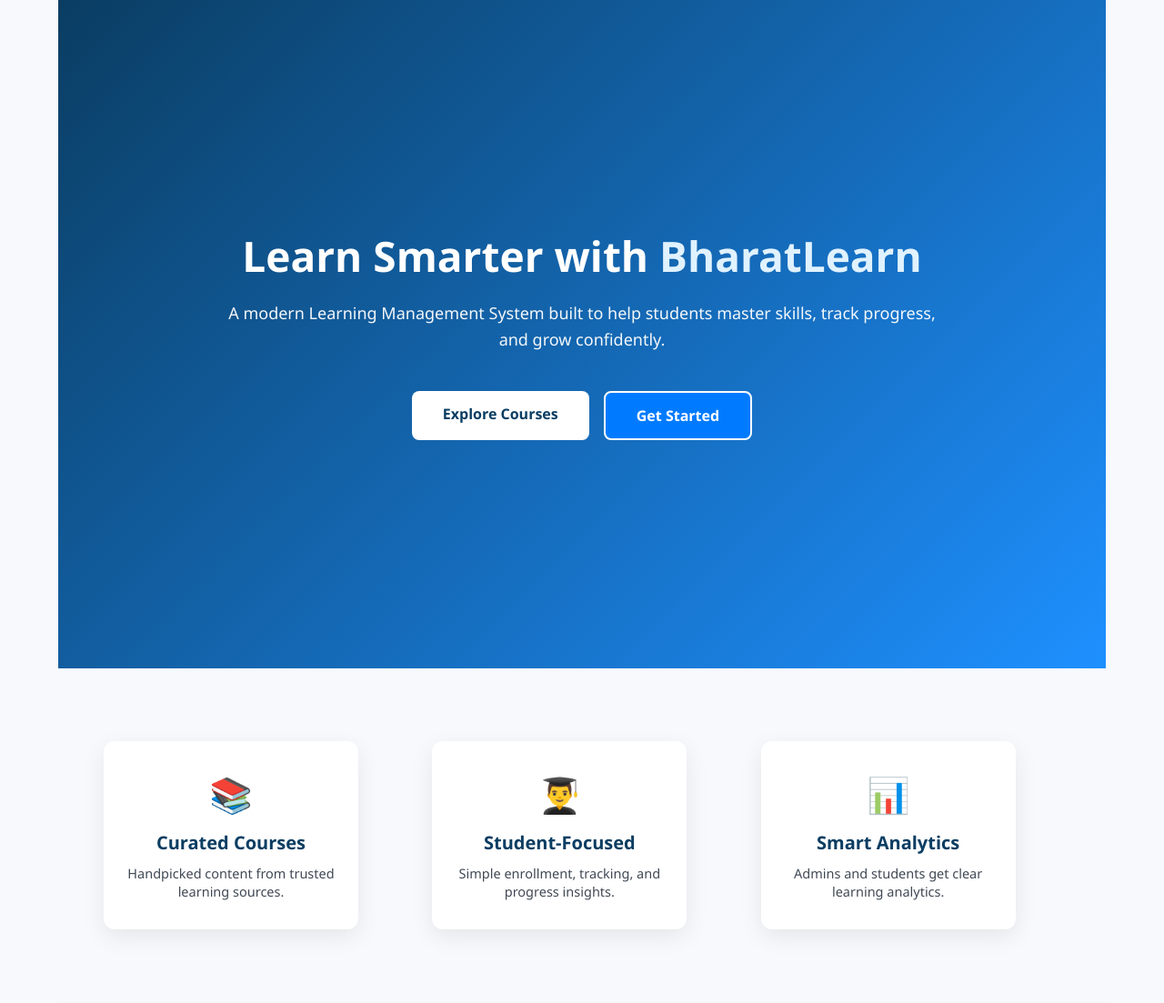
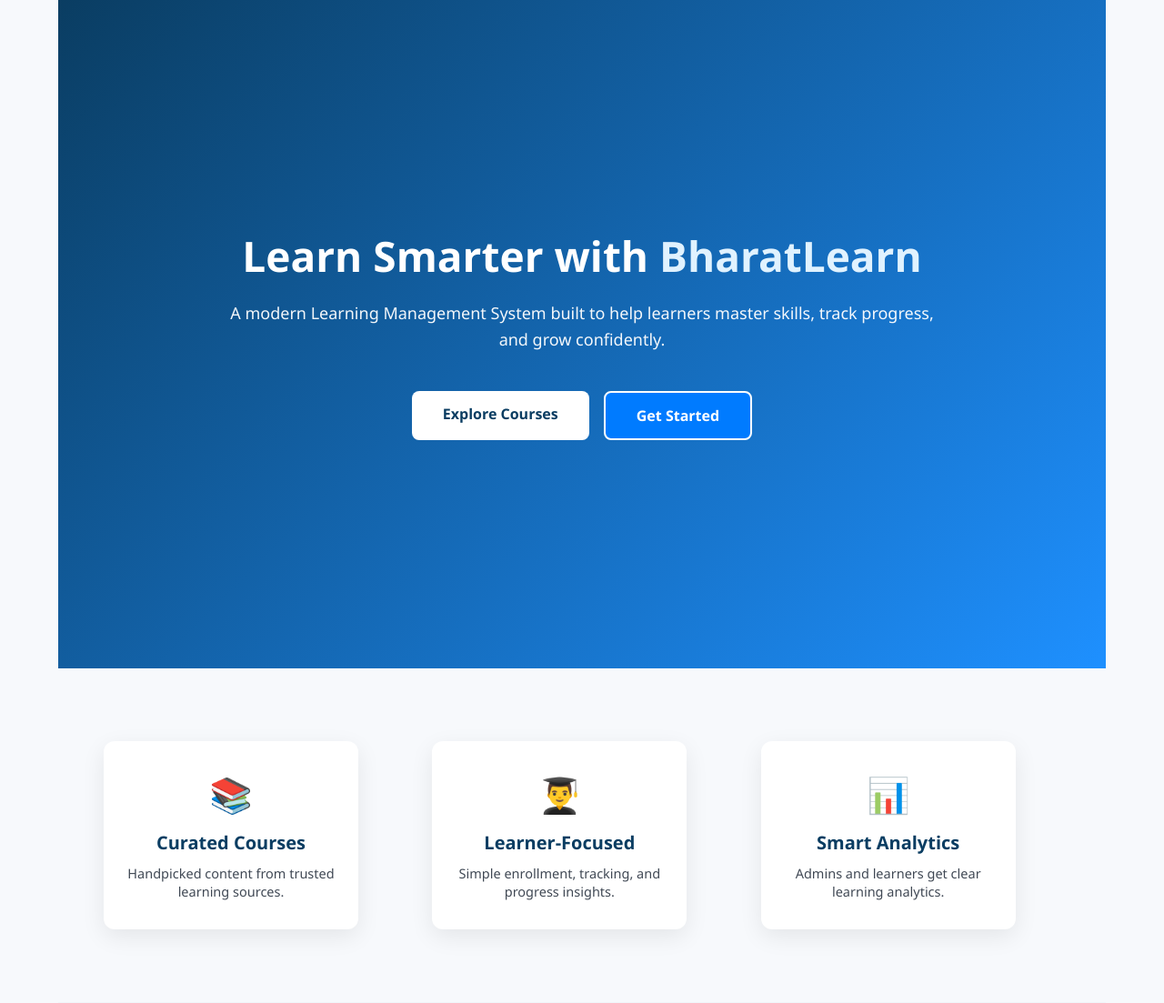
Before and after one commit to pratikunnad/BharatLearn-LMS, a Flask app: page / in a window 1280 px wide. Shown: the part 145-1248 px from the top of the page at 91% size. Run offline with Flask 3, Linux system fonts and the light colour scheme.

Commit message:
Rename student to learner across UI, routes, and templates

```diff
--- a/app.py
+++ b/app.py
@@ -42,8 +42,8 @@ def inject_year():
 @app.route("/")
 def home():
     if session.get("user_id"):
-        if session.get("role") == "student":
-            return redirect("/student/dashboard")
+        if session.get("role") == "learner":
+            return redirect("/learner/dashboard")
         elif session.get("role") == "admin":
             return redirect("/admin/dashboard")
     return render_template("home.html")
@@ -75,7 +75,7 @@ def login():
             if user["role"] == "admin":
                 return redirect(url_for("admin_dashboard"))
             else:
-                return redirect(url_for("student_dashboard"))
+                return redirect(url_for("learner_dashboard"))
         else:
             flash("Invalid email or password", "danger")
 
@@ -125,7 +125,7 @@ def register():
 
     return render_template("register.html", message=message)
 
-@app.route("/student/change-password", methods=["GET", "POST"])
+@app.route("/learner/change-password", methods=["GET", "POST"])
 def change_password():
     if "user_id" not in session:
         return redirect("/login")
@@ -137,7 +137,7 @@ def change_password():
 
         if new_password != confirm_password:
             flash("Passwords do not match", "danger")
-            return redirect("/student/change-password")
+            return redirect("/learner/change-password")
 
         conn = get_db_connection()
         cursor = conn.cursor(dictionary=True)
@@ -154,7 +154,7 @@ def change_password():
         # 1️⃣ Verify current password
         if not check_password_hash(user["password"], current_password):
             flash("Current password is incorrect", "danger")
-            return redirect("/student/change-password")
+            return redirect("/learner/change-password")
         else:
             cursor.execute(
                 "UPDATE users SET password=%s WHERE id=%s",
@@ -166,15 +166,15 @@ def change_password():
         cursor.close()
         conn.close()
 
-        return redirect("/student/profile")
+        return redirect("/learner/profile")
 
     return render_template("change_password.html")
 
 from datetime import datetime, timezone, timedelta, date
 
-@app.route("/student/dashboard")
-def student_dashboard():
-    if "user_id" not in session or session["role"] != "student":
+@app.route("/learner/dashboard")
+def learner_dashboard():
+    if "user_id" not in session or session["role"] != "learner":
         return redirect("/login")
 
     user_id = session["user_id"]
@@ -254,7 +254,7 @@ def student_dashboard():
     conn.close()
 
     return render_template(
-        "student_dashboard.html",
+        "learner_dashboard.html",
         completed_courses=completed_courses,
         advanced_completed=advanced_completed,
         earned_badges=earned_badges,
@@ -390,8 +390,8 @@ def award_streak_badges(user_id):
         conn.close()
 
 
-@app.route("/student/profile")
-def student_profile():
+@app.route("/learner/profile")
+def learner_profile():
     if "user_id" not in session:
         return redirect("/login")
 
@@ -417,13 +417,13 @@ def student_profile():
     conn.close()
 
     return render_template(
-        "student_profile.html",
+        "learner_profile.html",
         user=user,
         earned_badges=earned_badges
     )
 
 
-@app.route("/student/profile/edit", methods=["GET", "POST"])
+@app.route("/learner/profile/edit", methods=["GET", "POST"])
 def edit_profile():
     if "user_id" not in session:
         return redirect("/login")
@@ -460,7 +460,7 @@ def edit_profile():
 
         conn.commit()
         flash("Profile updated successfully 🎉", "success")
-        return redirect("/student/profile")
+        return redirect("/learner/profile")
 
     cursor.execute("SELECT * FROM users WHERE id=%s", (user_id,))
     user = cursor.fetchone()
@@ -471,7 +471,7 @@ def edit_profile():
     return render_template("edit_profile.html", user=user)
 
 
-@app.route("/student/profile/update", methods=["POST"])
+@app.route("/learner/profile/update", methods=["POST"])
 def update_profile():
     if "user_id" not in session:
         return redirect("/login")
@@ -498,7 +498,7 @@ def update_profile():
     conn.close()
 
     flash("✅ Profile updated successfully", "success")
-    return redirect("/student/profile")
+    return redirect("/learner/profile")
 
 
 @app.route("/some-route")
@@ -807,7 +807,7 @@ def add_course():
     return render_template("add_course.html")
 
 
-@app.route("/student/courses")
+@app.route("/learner/courses")
 def view_courses():
     return redirect(url_for("courses"))
 
@@ -846,8 +846,8 @@ def admin_enrollments():
     cursor.execute("""
         SELECT
             e.id AS enrollment_id,
-            u.name AS student_name,
-            u.email AS student_email,
+            u.name AS learner_name,
+            u.email AS learner_email,
             c.title AS course_title,
             e.enrolled_at
         FROM enrollments e
@@ -896,9 +896,9 @@ def admin_enrollment_analytics():
     cursor.execute("SELECT COUNT(*) AS total_enrollments FROM enrollments")
     total_enrollments = cursor.fetchone()["total_enrollments"]
 
-    # Total unique students
-    cursor.execute("SELECT COUNT(DISTINCT user_id) AS total_students FROM enrollments")
-    total_students = cursor.fetchone()["total_students"]
+    # Total unique learners
+    cursor.execute("SELECT COUNT(DISTINCT user_id) AS total_learners FROM enrollments")
+    total_learners = cursor.fetchone()["total_learners"]
 
     # Total courses enrolled
     cursor.execute("SELECT COUNT(DISTINCT course_id) AS total_courses FROM enrollments")
@@ -937,40 +937,40 @@ def admin_enrollment_analytics():
     return render_template(
         "admin_enrollment_analytics.html",
         total_enrollments=total_enrollments,
-        total_students=total_students,
+        total_learners=total_learners,
         total_courses=total_courses,
         today_enrollments=today_enrollments,
         course_data=course_data,
         difficulty_data=difficulty_data
     )
 
-@app.route("/admin/student-analytics")
-def student_analytics():
+@app.route("/admin/learner-analytics")
+def learner_analytics():
     conn = get_db_connection()
     cursor = conn.cursor(dictionary=True)
 
-    # Total students
-    cursor.execute("SELECT COUNT(*) AS total FROM users WHERE role='student'")
-    total_students = cursor.fetchone()["total"]
+    # Total learners
+    cursor.execute("SELECT COUNT(*) AS total FROM users WHERE role='learner'")
+    total_learners = cursor.fetchone()["total"]
 
-    # Students with enrollments
+    # Learners with enrollments
     cursor.execute("""
         SELECT COUNT(DISTINCT user_id) AS total
         FROM enrollments
     """)
-    enrolled_students = cursor.fetchone()["total"]
+    enrolled_learners = cursor.fetchone()["total"]
 
-    # Students without enrollments
-    students_without_enrollments = total_students - enrolled_students
+    # Learners without enrollments
+    learners_without_enrollments = total_learners - enrolled_learners
 
-    # Average enrollments per student
+    # Average enrollments per learner
     cursor.execute("""
         SELECT COUNT(*) / COUNT(DISTINCT user_id) AS avg_enrollments
         FROM enrollments
     """)
     avg_enrollments = cursor.fetchone()["avg_enrollments"] or 0
 
-    # Student-wise enrollment details
+    # Learner-wise enrollment details
     cursor.execute("""
         SELECT
             u.id,
@@ -981,28 +981,28 @@ def student_analytics():
         FROM users u
         LEFT JOIN enrollments e ON u.id = e.user_id
         LEFT JOIN courses c ON e.course_id = c.id
-        WHERE u.role = 'student'
+        WHERE u.role = 'learner'
         GROUP BY u.id
         ORDER BY total_enrollments DESC
     """)
-    student_data = cursor.fetchall()
+    learner_data = cursor.fetchall()
 
     cursor.close()
 
     return render_template(
-        "student_wise_analytics.html",
-        total_students=total_students,
-        enrolled_students=enrolled_students,
-        students_without_enrollments=students_without_enrollments,
+        "learner_wise_analytics.html",
+        total_learners=total_learners,
+        enrolled_learners=enrolled_learners,
+        learners_without_enrollments=learners_without_enrollments,
         avg_enrollments=round(avg_enrollments, 2),
-        student_data=student_data
+        learner_data=learner_data
     )
 
 # --------------------
-# STUDENT PROGRESS (✅ FIXED)
+# LEARNER PROGRESS (✅ FIXED)
 # --------------------
-@app.route("/student/progress")
-def student_progress():
+@app.route("/learner/progress")
+def learner_progress():
     if "user_id" not in session:
         return redirect("/login")
 
@@ -1035,7 +1035,7 @@ def student_progress():
     conn.close()
 
     return render_template(
-        "student_progress.html",
+        "learner_progress.html",
         total_courses=total_courses,
         completed_courses=completed_courses,
         pending_courses=pending_courses,
@@ -1044,7 +1044,7 @@ def student_progress():
     )
 
 
-@app.route("/student/mark-completed/<int:enrollment_id>", methods=["POST"])
+@app.route("/learner/mark-completed/<int:enrollment_id>", methods=["POST"])
 def mark_completed(enrollment_id):
     if "user_id" not in session:
         return redirect("/login")
@@ -1134,7 +1134,7 @@ def mark_completed(enrollment_id):
     return redirect("/my-enrollments")
 
 
-@app.route("/student/visit-course/<int:course_id>")
+@app.route("/learner/visit-course/<int:course_id>")
 def visit_course(course_id):
     if "user_id" not in session:
         return redirect("/login")
@@ -1200,7 +1200,7 @@ def update_streak(user):
     return 1, today, freeze
 
 
-@app.route("/student/complete-lesson/<int:lesson_id>", methods=["POST"])
+@app.route("/learner/complete-lesson/<int:lesson_id>", methods=["POST"])
 def complete_lesson(lesson_id):
     user_id = session.get("user_id")
 
@@ -1211,11 +1211,11 @@ def complete_lesson(lesson_id):
     update_streak(user_id)
 
     flash("Lesson completed!", "success")
-    return redirect(url_for("student_dashboard"))
+    return redirect(url_for("learner_dashboard"))
 
 @app.route("/basic-programs")
 def basic_programs():
-    if "user_id" not in session or session["role"] != "student":
+    if "user_id" not in session or session["role"] != "learner":
         return redirect("/login")
     return render_template("basic_programs.html")
 
@@ -1244,9 +1244,9 @@ def go_programs():
     return render_template("programs_go.html")
 
 
-@app.route("/student/reference-books")
+@app.route("/learner/reference-books")
 def reference_books_main():
-    if "user_id" not in session or session["role"] != "student":
+    if "user_id" not in session or session["role"] != "learner":
         return redirect("/login")
 
     page = request.args.get("page", 1, type=int)
@@ -1333,9 +1333,9 @@ def add_reference_book():
 
 
 
-@app.route("/student/view-book/<int:book_id>")
+@app.route("/learner/view-book/<int:book_id>")
 def view_book(book_id):
-    if "user_id" not in session or session["role"] != "student":
+    if "user_id" not in session or session["role"] != "learner":
         return redirect("/login")
 
     conn = get_db_connection()
--- a/templates/add_course.html
+++ b/templates/add_course.html
@@ -172,7 +172,7 @@ body.dark .help-text {
         <!-- HEADER -->
         <div class="add-course-header">
             <h2>Add New Course</h2>
-            <p>Create and publish a new learning resource for students</p>
+            <p>Create and publish a new learning resource for learners</p>
         </div>
 
         <!-- FORM -->
@@ -185,7 +185,7 @@ body.dark .help-text {
 
             <div class="form-group">
                 <label>Description</label>
-                <textarea name="description" placeholder="Brief overview of what students will learn" required></textarea>
+                <textarea name="description" placeholder="Brief overview of what learners will learn" required></textarea>
             </div>
 
             <div class="form-grid">
@@ -227,7 +227,7 @@ body.dark .help-text {
             <div class="form-group">
                 <label>Course Link (External URL)</label>
                 <input type="url" name="course_link" placeholder="https://example.com/course" required>
-                <div class="help-text">Students will be redirected to this link</div>
+                <div class="help-text">Learners will be redirected to this link</div>
             </div>
 
             <div class="form-group">
--- a/templates/admin_enrollment_analytics.html
+++ b/templates/admin_enrollment_analytics.html
@@ -111,8 +111,8 @@ body.dark .chart-box {
             <p>{{ total_enrollments }}</p>
         </div>
         <div class="stat-card">
-            <h3>Total Students</h3>
-            <p>{{ total_students }}</p>
+            <h3>Total learners</h3>
+            <p>{{ total_learners }}</p>
         </div>
         <div class="stat-card">
             <h3>Total Courses</h3>
--- a/templates/base.html
+++ b/templates/base.html
@@ -252,16 +252,16 @@
                 <a href="/register">Register</a>
             {% else %}
 
-                {% if session.get("role") == "student" %}
-                    <a href="/student/dashboard"
-                    class="{% if 'student' in request.path %}active{% endif %}">
+                {% if session.get("role") == "learner" %}
+                    <a href="/learner/dashboard"
+                    class="{% if 'learner' in request.path %}active{% endif %}">
                         Dashboard
                     </a>
-                    <a href="/student/profile"
+                    <a href="/learner/profile"
                     class="{% if 'profile' in request.path %}active{% endif %}">
                         Profile
                     </a>
-                    <a href="/student/reference-books"
+                    <a href="/learner/reference-books"
                     class="{% if 'reference-books' in request.path %}active{% endif %}">
                         Reference Books
                     </a>
--- a/templates/basic_programs.html
+++ b/templates/basic_programs.html
@@ -66,7 +66,7 @@
 </div>
 
 <div class="back-btn-wrapper">
-    <a href="/student/dashboard" class="back-btn">← Back to Dashboard</a>
+    <a href="/learner/dashboard" class="back-btn">← Back to Dashboard</a>
 </div>
 
 {% endblock %}
--- a/templates/change_password.html
+++ b/templates/change_password.html
@@ -173,7 +173,7 @@ body.dark .btn-secondary:hover {
                 Update Password
             </button>
 
-            <a href="/student/profile" class="btn-secondary">
+            <a href="/learner/profile" class="btn-secondary">
                 Cancel
             </a>
         </div>
--- a/templates/edit_profile.html
+++ b/templates/edit_profile.html
@@ -21,7 +21,7 @@
     <div class="form-actions">
         <button type="submit" class="btn-primary">Save Changes</button>
 
-        <a href="/student/profile" class="btn-secondary">
+        <a href="/learner/profile" class="btn-secondary">
             Cancel
         </a>
     </div>
--- a/templates/home.html
+++ b/templates/home.html
@@ -206,7 +206,7 @@ footer p {
     <div class="hero-content">
         <h1>Learn Smarter with <span>BharatLearn</span></h1>
         <p>
-            A modern Learning Management System built to help students
+            A modern Learning Management System built to help learners
             master skills, track progress, and grow confidently.
         </p>
 
@@ -227,14 +227,14 @@ footer p {
 
     <div class="feature-card">
         <div class="feature-icon">👨‍🎓</div>
-        <h3>Student‑Focused</h3>
+        <h3>Learner-Focused</h3>
         <p>Simple enrollment, tracking, and progress insights.</p>
     </div>
 
     <div class="feature-card">
         <div class="feature-icon">📊</div>
         <h3>Smart Analytics</h3>
-        <p>Admins and students get clear learning analytics.</p>
+        <p>Admins and learners get clear learning analytics.</p>
     </div>
 </section>
 
--- a/templates/student_profile.html
+++ b/templates/learner_profile.html
@@ -90,8 +90,8 @@
     </div>
 
     <div class="profile-actions">
-    <a href="/student/profile/edit" class="btn-primary">Edit Profile</a>
-    <a href="/student/change-password" class="btn-primary" style="margin-left:10px;">
+    <a href="/learner/profile/edit" class="btn-primary">Edit Profile</a>
+    <a href="/learner/change-password" class="btn-primary" style="margin-left:10px;">
         Change Password
     </a>
 </div>
--- a/templates/student_progress.html
+++ b/templates/learner_progress.html
@@ -210,7 +210,7 @@ new Chart(document.getElementById("courseBar"), {
 </script>
 
 <div class="back-btn-wrapper">
-    <a href="/student/dashboard" class="back-btn">← Back to Dashboard</a>
+    <a href="/learner/dashboard" class="back-btn">← Back to Dashboard</a>
 </div>
 
 {% endblock %}
--- a/templates/login.html
+++ b/templates/login.html
@@ -193,7 +193,7 @@ body.dark .login-header h2 {
         <!-- FOOTER LINKS -->
         <div class="login-footer">
             <p>
-                New student?
+                New Learner?
                 <a href="{{ url_for('register') }}">Create an account</a>
             </p>
             <p>
--- a/templates/reference_books/view_book.html
+++ b/templates/reference_books/view_book.html
@@ -79,7 +79,7 @@ body.dark .info-bar {
       <p>{{ book.author }} • {{ book.language|upper }}</p>
     </div>
 
-    <a href="/student/reference-books" class="back-btn">
+    <a href="/learner/reference-books" class="back-btn">
       ← Back to Books
     </a>
   </div>
```
Also changed, not shown: templates/admin_dashboard.html (+4 -4 lines), templates/admin_enrollments.html (+5 -5 lines), templates/learner_dashboard.html (renamed from templates/student_dashboard.html, +4 -4 lines), templates/learner_wise_analytics.html (renamed from templates/student_wise_analytics.html, +11 -11 lines), templates/my_enrollments.html (+8 -2 lines), templates/reference_books/reference_books.html (+21 -16 lines).
